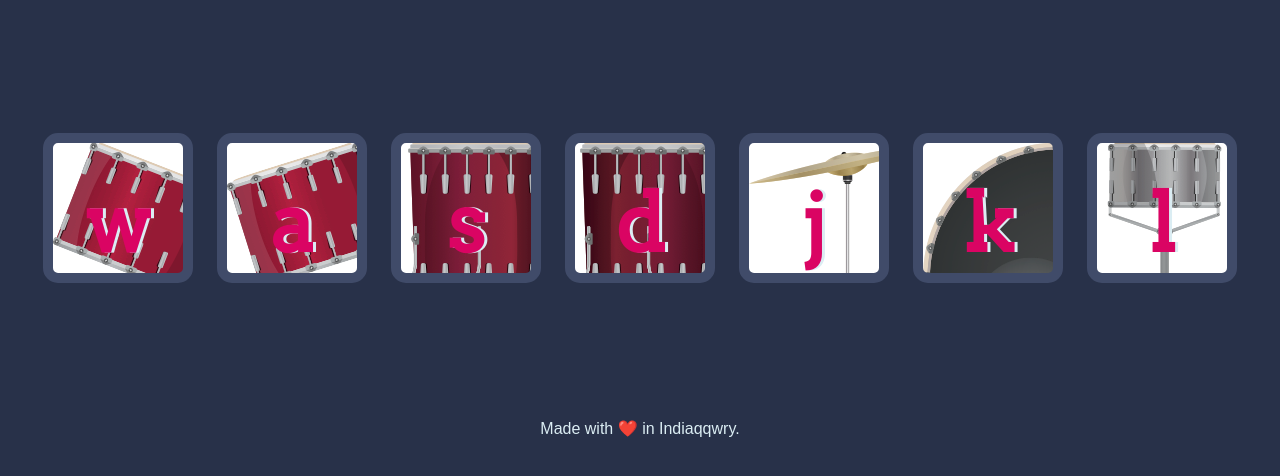
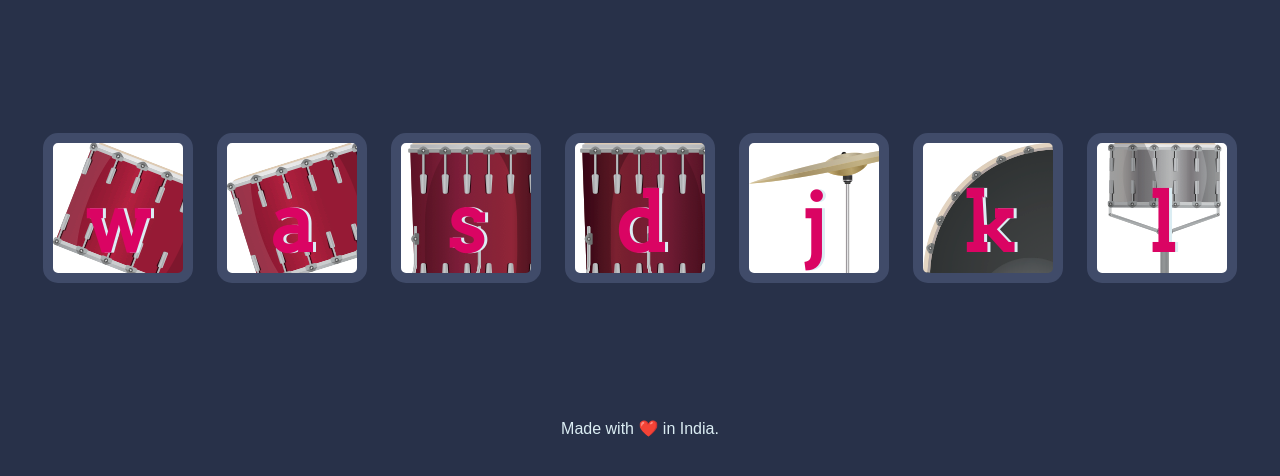
Before and after one commit to shikhargupta7/drum_kit, a plain HTML site: page index.html in a window 1280 px wide. Shown: the part 156-632 px from the top of the page. Drawn offline with Linux system fonts and the light colour scheme.

Commit message:
Spell check

```diff
--- a/index.html
+++ b/index.html
@@ -23,7 +23,7 @@
 
 
   <footer>
-    Made with ❤️ in Indiaqqwry.
+    Made with ❤️ in India.
   </footer>
   <script src="index.js">
 
```
